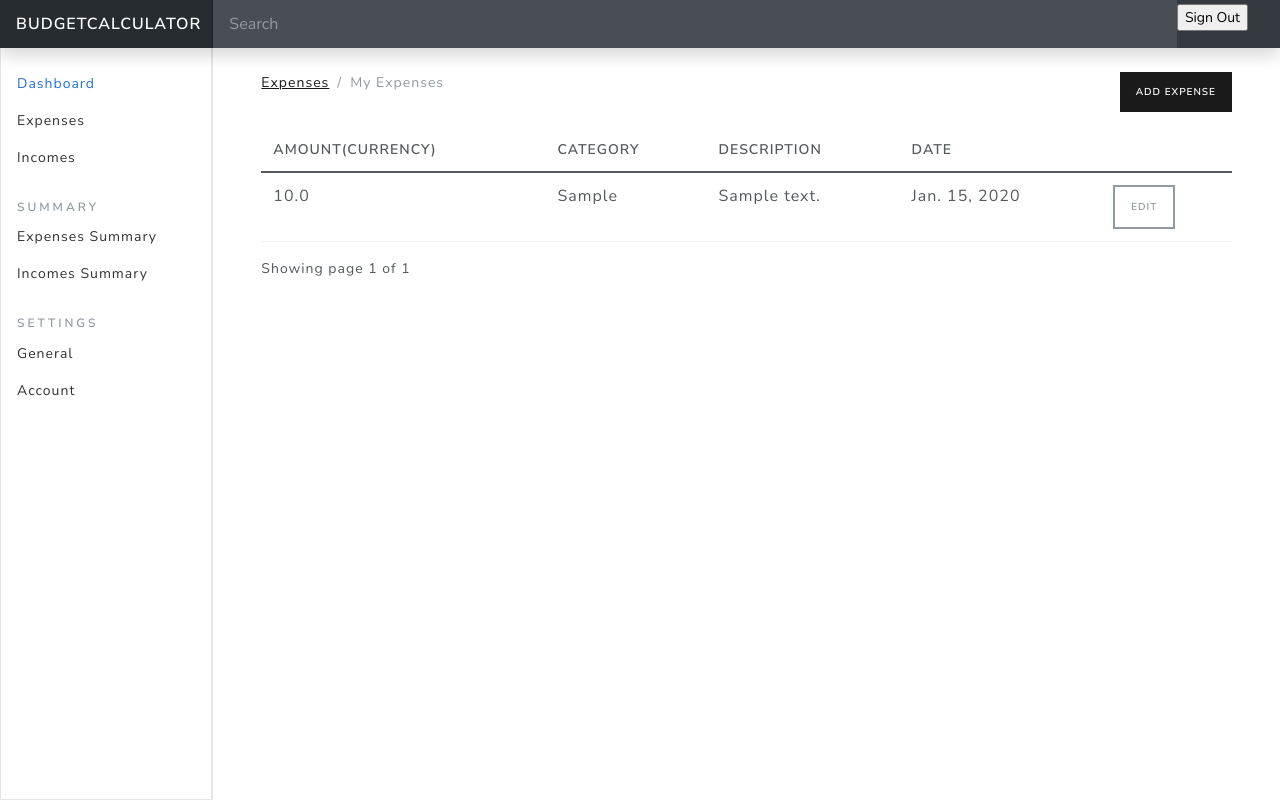
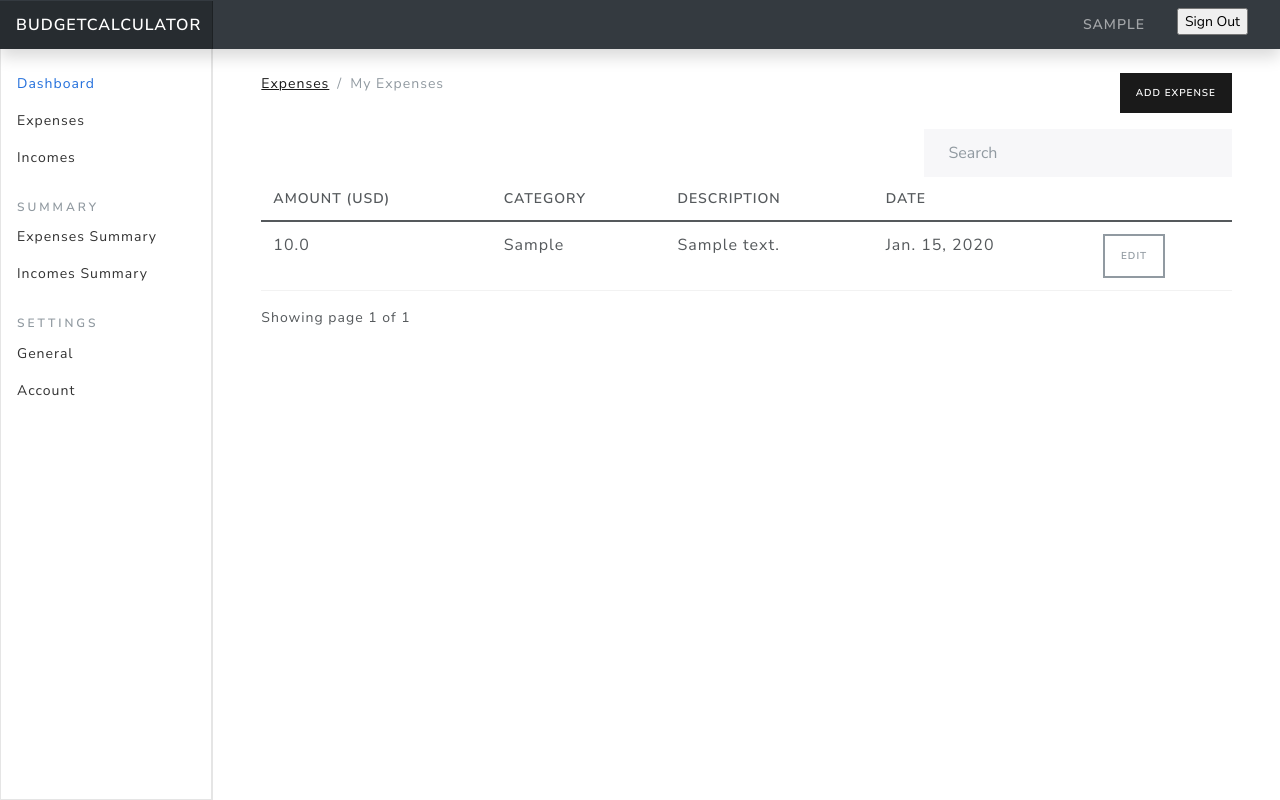
Before and after one commit to PJankowskii/project_django_web_site, a Django app: page / in a window 1280 px wide. Run offline with Django 3.2, Linux system fonts and the light colour scheme; a user stored in the database is signed in; tables that the repository leaves empty hold one stand-in row (values such as "Sample post"); some libraries are stand-ins or nearby versions.

Commit message:
Implement search in expenses template. Add fix some bug in edit_expense.html, about date.

```diff
--- a/budget_web_site/expenses/urls.py
+++ b/budget_web_site/expenses/urls.py
@@ -1,5 +1,6 @@
 from django.urls import path
 from . import views
+from django.views.decorators.csrf import csrf_exempt
 
 urlpatterns = \
     [
@@ -7,4 +8,5 @@ urlpatterns = \
         path('add-expense', views.add_expense, name="add-expense"),
         path('edit-expense/<int:id>', views.edit_expense, name="edit-expense"),
         path('delete-expense/<int:id>', views.delete_expense, name="delete-expense"),
+        path('search-expenses', csrf_exempt(views.search_expenses), name="search-expenses"),
     ]
--- a/budget_web_site/expenses/views.py
+++ b/budget_web_site/expenses/views.py
@@ -3,6 +3,9 @@ from django.contrib.auth.decorators import login_required
 from .models import Category, Expense
 from django.contrib import messages
 from django.core.paginator import Paginator
+import json
+from django.http import JsonResponse
+from user_preferences.models import UserPreference
 
 
 # Create your views here.
@@ -13,9 +16,11 @@ def index(request):
     paginator = Paginator(expenses, 3)
     page_number = request.GET.get('page')
     page_obj = Paginator.get_page(paginator, page_number)
+    currency = UserPreference.objects.get(user=request.user).currency
     context = {
         'expenses': expenses,
         'page_obj': page_obj,
+        'currency': currency,
     }
     return render(request, 'expenses/index.html', context)
 
@@ -86,3 +91,15 @@ def delete_expense(request, id):
     expense.delete()
     messages.success(request, 'Expense removed.')
     return redirect('expenses')
+
+
+def search_expenses(request):
+    if request.method == 'POST':
+        search_str = json.loads(request.body).get('searchText')
+        expenses_filter = Expense.objects.filter(amount__istartswith=search_str,
+                                                 owner=request.user) | Expense.objects.filter(
+            date__istartswith=search_str, owner=request.user) | Expense.objects.filter(
+            description__icontains=search_str, owner=request.user) | Expense.objects.filter(
+            category__icontains=search_str, owner=request.user)
+        data = expenses_filter.values()
+        return JsonResponse(list(data), safe=False)
--- a/budget_web_site/templates/base.html
+++ b/budget_web_site/templates/base.html
@@ -19,9 +19,13 @@
   <button class="navbar-toggler position-absolute d-md-none collapsed" type="button" data-bs-toggle="collapse" data-bs-target="#sidebarMenu" aria-controls="sidebarMenu" aria-expanded="false" aria-label="Toggle navigation">
     <span class="navbar-toggler-icon"></span>
   </button>
-  <input class="form-control form-control-dark w-100" type="text" placeholder="Search" aria-label="Search">
-  <div class="navbar-nav">
+  <div class="navbar-nav"
+       style="display: flex; flex-direction: row; align-items: center;">
     <div class="nav-item text-nowrap">
+        <span class="nav-link" href="">{{request.user.username}}
+        </span>
+    </div>
+    <div class="nav-item text-nowrap mt-2">
         <form action="{% url 'logout' %}" method="post">
             {% csrf_token %}
             <input class="text text-capitalize" type="submit" value="Sign out">
--- a/budget_web_site/templates/expenses/edit_expense.html
+++ b/budget_web_site/templates/expenses/edit_expense.html
@@ -58,6 +58,7 @@
             <label for="">Date of Expense</label>
             <input
                 type="date"
+                value="{{values.date |date:'Y-m-d' }}"
                 class="form-control form-control-sm"
                 name="expense_date">
           </div>
--- a/budget_web_site/templates/expenses/index.html
+++ b/budget_web_site/templates/expenses/index.html
@@ -1,4 +1,5 @@
 {% extends 'base.html' %}
+{% load static %}
 {% block content %}
 <div class="container-fluid mt-4">
     <div class="row">
@@ -26,10 +27,19 @@
 </div>
 <div class="container-fluid">
     {% if expenses.count %}
-        <table class="table table-stripped table-hover table-sm">
+    <div class="row">
+        <div class="col-md-8"></div>
+        <div class="col-md-4">
+            <div class="form-group">
+                <input type="text" class="form-control" id="searchField" placeholder="Search">
+            </div>
+        </div>
+    </div>
+    <div class="table-app">
+                <table class="table table-stripped table-hover table-sm">
             <thead>
                 <tr>
-                    <th>Amount(Currency)</th>
+                    <th>Amount ({{currency}})</th>
                     <th>Category</th>
                     <th>Description</th>
                     <th>Date</th>
@@ -53,6 +63,24 @@
             {% endfor %}
             </tbody>
         </table>
+    </div>
+    <div class="no-results">No results found</div>
+    <div class="table-output">
+        <table class="table table-stripped table-hover table-sm">
+            <thead>
+                <tr>
+                    <th>Amount ({{currency}})</th>
+                    <th>Category</th>
+                    <th>Description</th>
+                    <th>Date</th>
+                    <th></th>
+                </tr>
+            </thead>
+            <tbody class="table-body">
+            </tbody>
+        </table>
+    </div>
+    <div class="pagination-container">
         <div class="row">
             <div class="col-md-6">
                 Showing page {{ page_obj.number }} of {{ page_obj.paginator.num_pages }}
@@ -79,5 +107,7 @@
             </div>
         </div>
     {% endif %}
+    </div>
 </div>
+<script src="{% static 'js/searchExpenses.js' %}"></script>
 {% endblock %}
--- a/budget_web_site/user_preferences/models.py
+++ b/budget_web_site/user_preferences/models.py
@@ -8,4 +8,4 @@ class UserPreference(models.Model):
     currency = models.CharField(max_length=255, blank=True, null=True)
 
     def __str__(self):
-        return str(user) + 's' + 'preferences'
+        return str(self.user) + 's' + 'preferences'
```
Also changed, not shown: budget_web_site/budget_web_site/static/js/searchExpenses.js (added, +55 -0 lines).
